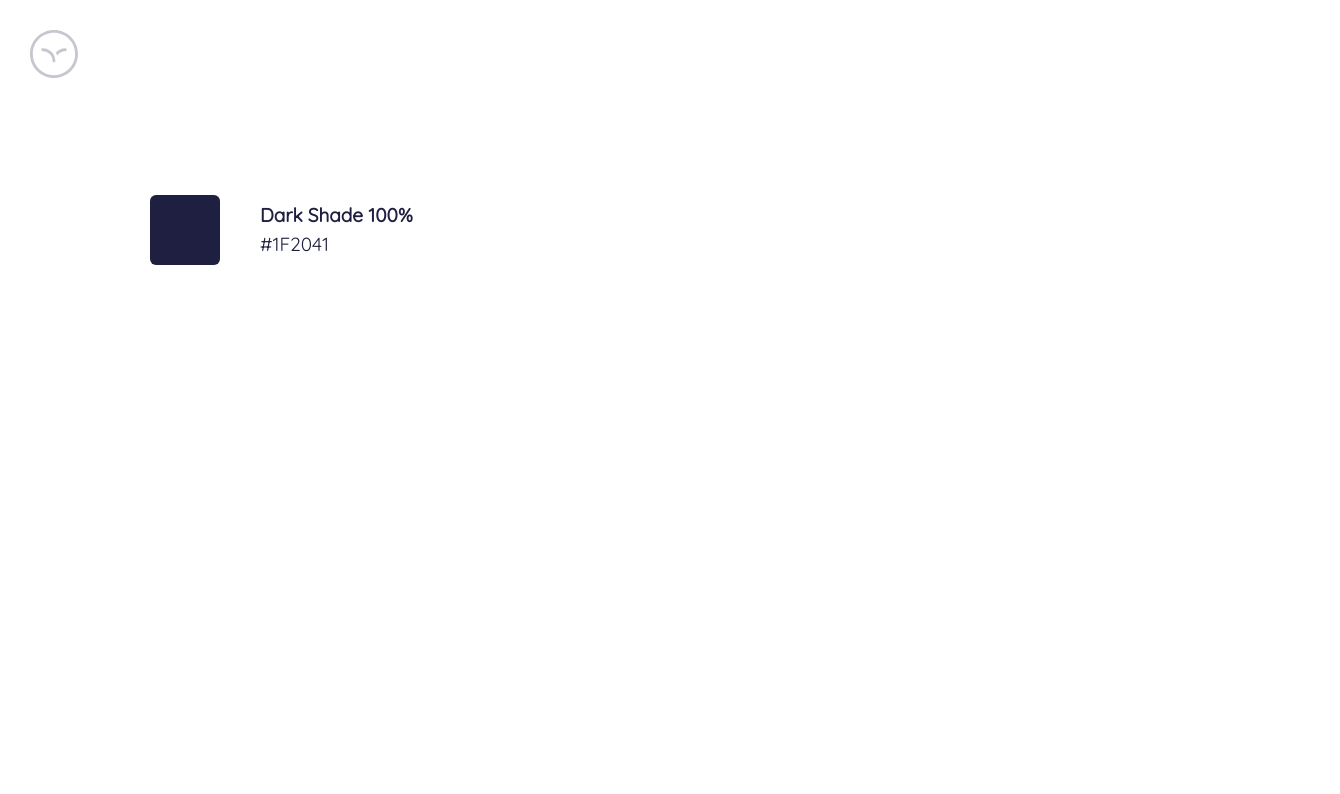
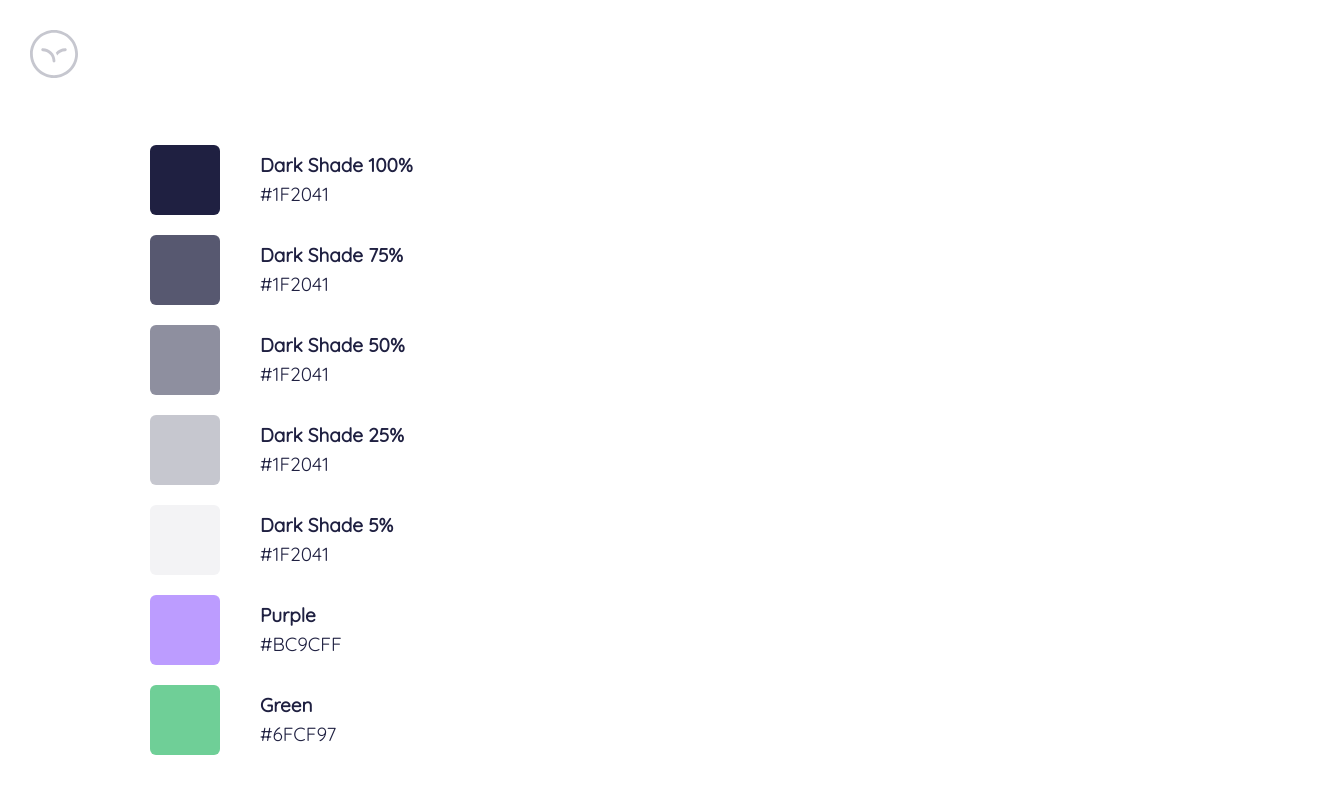
Before and after one commit to KonstantinKirsanov/FSD, a plain HTML site: page index.html in a window 1280 px wide. Shown: the whole page, 1340 px wide, since content can reach past the window. Drawn offline with Linux system fonts and the light colour scheme.

Commit message:
first column completed

```diff
--- a/index.html
+++ b/index.html
@@ -19,11 +19,46 @@
         <div class="color-column">
             <div class="color-row color-row-1">
                 <div>
-                <h2 class="color-name">Dark Shade 100%</h2>
-                <p class="color-code">#1F2041</p>
+                    <h2 class="color-name">Dark Shade 100%</h2>
+                    <p class="color-code">#1F2041</p>
+                </div>
             </div>
-
-        </div>
+            <div class="color-row color-row-2">
+                <div>
+                    <h2 class="color-name">Dark Shade 75%</h2>
+                    <p class="color-code">#1F2041</p>
+                </div>
+            </div>
+            <div class="color-row color-row-3">
+                <div>
+                    <h2 class="color-name">Dark Shade 50%</h2>
+                    <p class="color-code">#1F2041</p>
+                </div>
+            </div>
+            <div class="color-row color-row-4">
+                <div>
+                    <h2 class="color-name">Dark Shade 25%</h2>
+                    <p class="color-code">#1F2041</p>
+                </div>
+            </div>
+            <div class="color-row color-row-5">
+                <div>
+                    <h2 class="color-name">Dark Shade 5%</h2>
+                    <p class="color-code">#1F2041</p>
+                </div>
+            </div>
+            <div class="color-row color-row-6">
+                <div>
+                    <h2 class="color-name">Purple</h2>
+                    <p class="color-code">#BC9CFF</p>
+                </div>
+            </div>
+            <div class="color-row color-row-7">
+                <div>
+                    <h2 class="color-name">Green</h2>
+                    <p class="color-code">#6FCF97</p>
+                </div>
+            </div>
 
         </div>
         <div class="heading-column">
--- a/style.less
+++ b/style.less
@@ -7,11 +7,12 @@ body {
     text-decoration: none;
     font-size: 14px;
     color: #1F2041;
+    width: 100%;
 }
 header {
     padding: 30px;
-    width: 100%;
     margin-bottom: 33px;
+    width: calc(100%-30px);
 }
 
 main {
@@ -26,7 +27,7 @@ main {
 .color-row {
     display: flex;
     align-items: center;
-    height: 170px;
+    height: 70px;
     margin-bottom: 20px;
     position: relative;
     line-height: 29px;
@@ -47,6 +48,24 @@ main {
 .color-row-1::before {
     background: #1F2041;
 }
+.color-row-2::before {
+    background: rgba(31, 32, 65, 0.75);
+}
+.color-row-3::before {
+    background: rgba(31, 32, 65, 0.50);
+}
+.color-row-4::before {
+    background: rgba(31, 32, 65, 0.25);
+}
+.color-row-5::before {
+    background: rgba(31, 32, 65, 0.05);
+}
+.color-row-6::before {
+    background: #BC9CFF;
+}
+.color-row-7::before {
+    background: #6FCF97
+}
 .color-name {
     font-weight: bold;
     font-size: 19px;
```
Also changed, not shown: README.md (deleted), style.css.
